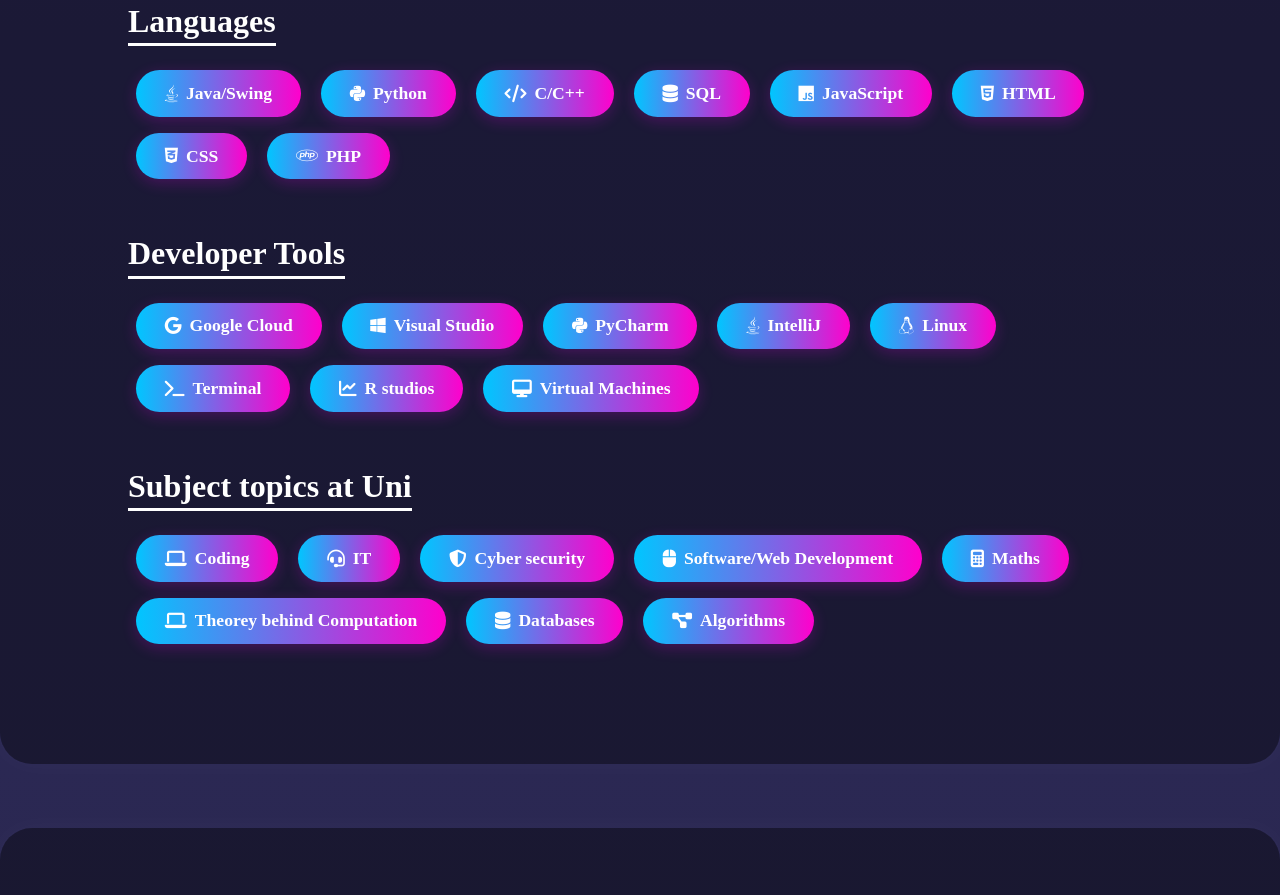
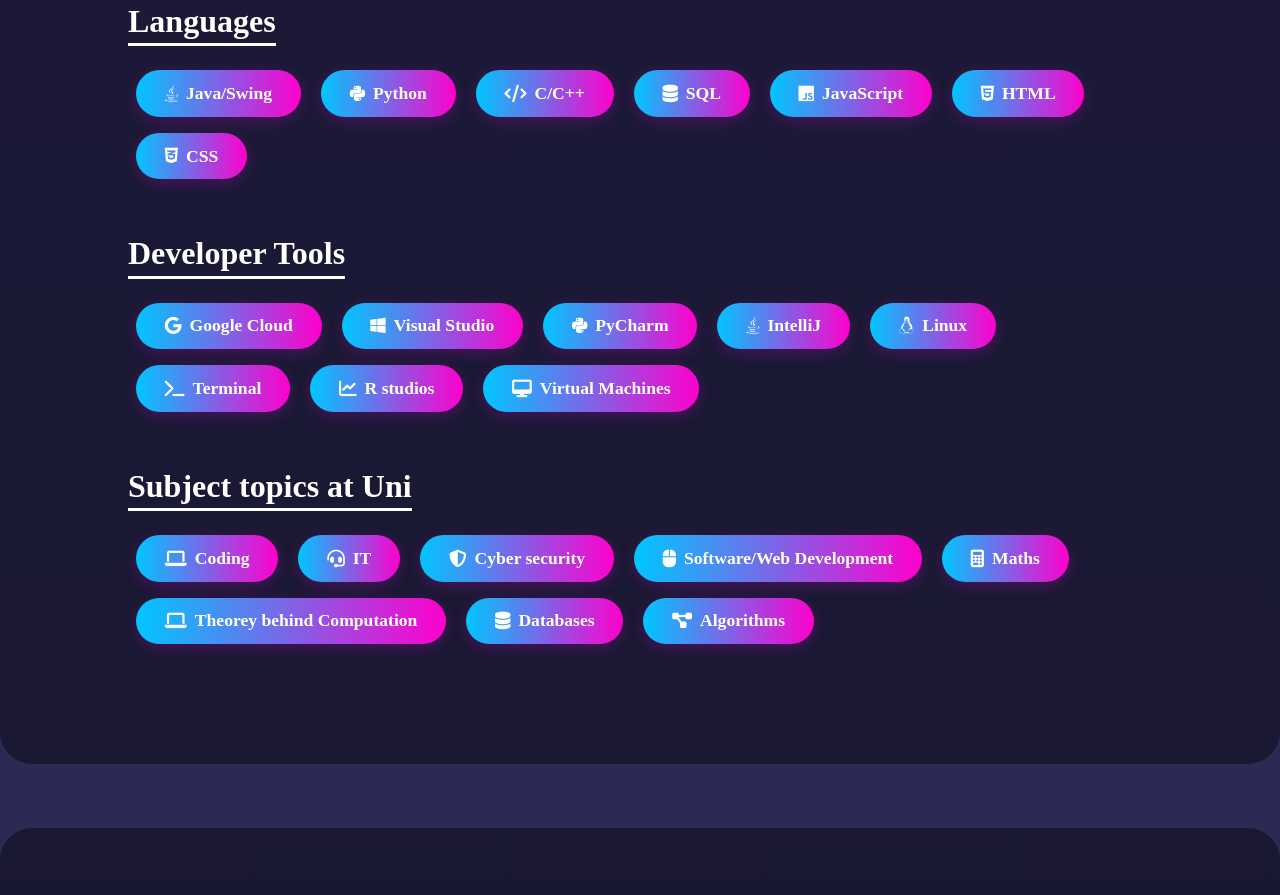
Before and after one commit to eliekadi9/portfolio, a plain HTML site: page Portfolio/index.html in a window 1280 px wide. Shown: the part 4850-5745 px from the top of the page. Drawn offline with Linux system fonts and the light colour scheme.

Commit message:
Update index.html

```diff
--- a/Portfolio/index.html
+++ b/Portfolio/index.html
@@ -176,7 +176,6 @@ I am eager to apply my technical expertise and problem-solving skills to tackle
             <div class="btn"><i class="fab fa-js"></i> JavaScript</div>
             <div class="btn"><i class="fab fa-html5"></i> HTML</div>
             <div class="btn"><i class="fa-brands fa-css3-alt"></i> CSS</div>
-            <div class="btn"><i class="fa-brands fa-php"></i> PHP</div>
           </div>
         </div>
 
```
